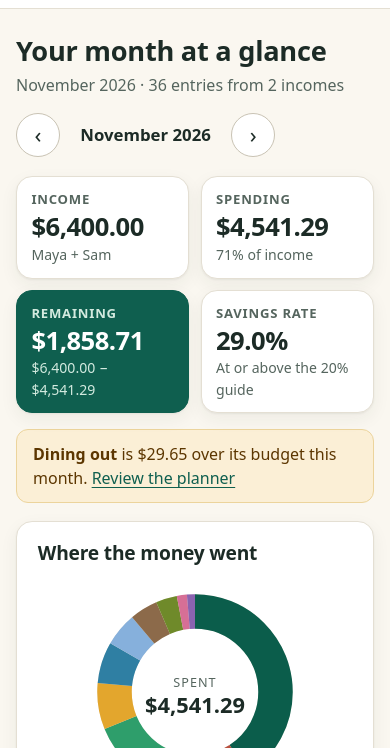
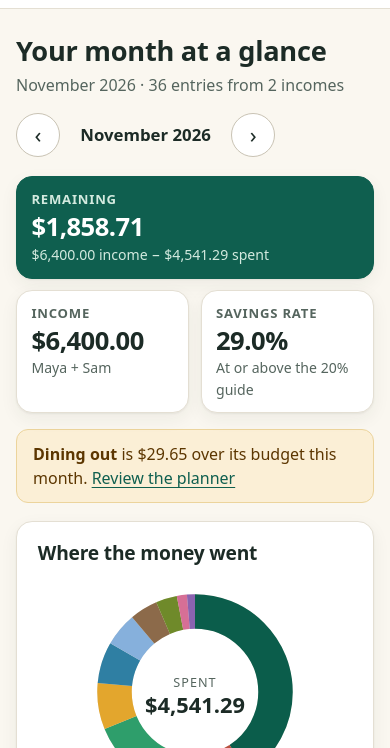
Before and after one commit to MilkCross/best-household-budget-site, a plain HTML site: page app/index.html in a window 390 px wide. Shown: the part 96-844 px from the top of the page. Drawn offline with Linux system fonts and the light colour scheme.

Commit message:
v2: tighten dashboard summary to three cards, re-shoot dashboard and calculators screenshots

```diff
--- a/app/dashboard.js
+++ b/app/dashboard.js
@@ -17,8 +17,7 @@ export function render(main) {
     $('#dash-body', main).innerHTML = `
       <section class="kpis" aria-label="Month totals">
         <div class="kpi"><span class="kpi-label">Income</span><span class="kpi-value">${money(s.income)}</span><span class="kpi-sub">${state.income.map((i) => esc(i.name.split(' ')[0])).join(' + ')}</span></div>
-        <div class="kpi"><span class="kpi-label">Spending</span><span class="kpi-value">${money(s.spent)}</span><span class="kpi-sub">${percent(s.income ? s.spent / s.income : 0, 0)} of income</span></div>
-        <div class="kpi accent"><span class="kpi-label">Remaining</span><span class="kpi-value ${s.remaining < 0 ? 'neg' : ''}">${money(s.remaining)}</span><span class="kpi-sub">${money(s.income)} − ${money(s.spent)}</span></div>
+        <div class="kpi accent"><span class="kpi-label">Remaining</span><span class="kpi-value ${s.remaining < 0 ? 'neg' : ''}">${money(s.remaining)}</span><span class="kpi-sub">${money(s.income)} income − ${money(s.spent)} spent</span></div>
         <div class="kpi"><span class="kpi-label">Savings rate</span><span class="kpi-value">${percent(s.savingsRate)}</span><span class="kpi-sub">${s.savingsRate >= 0.2 ? 'At or above the 20% guide' : 'Below the 20% guide'}</span></div>
       </section>
       ${tip ? `<p class="callout warn"><strong>${esc(tip.cat.name)}</strong> is ${money(tip.amount)} over its budget this month. <a href="planner.html">Review the planner</a></p>` : '<p class="callout">Every category is within budget this month.</p>'}
--- a/app/style.css
+++ b/app/style.css
@@ -237,6 +237,7 @@ table .num { text-align: right; }
   .dash-grid, .plan-grid, .goal-grid { grid-template-columns: 1fr; }
   .kpis, .kpis:has(> :nth-child(3):last-child) { grid-template-columns: 1fr 1fr; gap: .7rem; }
   .kpi { padding: .8rem .9rem; }
+  .kpis:has(> :nth-child(3):last-child) .kpi.accent { grid-column: 1 / -1; order: -1; }
   .cat-chart { grid-template-columns: 1fr; justify-items: center; }
   .legend { width: 100%; }
   .bva li { grid-template-columns: 1fr auto; row-gap: .3rem; padding-bottom: .5rem; border-bottom: 1px solid var(--line); }
--- a/shots.json
+++ b/shots.json
@@ -1,6 +1,6 @@
 [
   { "file": "1-dashboard.png", "path": "index.html", "viewport": { "width": 1280, "height": 1280 }, "note": "Dashboard: month KPIs, category donut, next bills, budget vs actual, goal in focus" },
   { "file": "2-tracker.png", "path": "tracker.html", "viewport": { "width": 1280, "height": 900 }, "note": "Expense tracker: add form, category chart, totals and entries with running total" },
-  { "file": "3-calculators.png", "path": "calculators.html", "viewport": { "width": 1280, "height": 900 }, "note": "Calculators: $300,000 at 5% for 30 years shows $1,610.46 a month, beside compound savings" },
+  { "file": "3-calculators.png", "path": "calculators.html", "viewport": { "width": 1280, "height": 720 }, "note": "Calculators: $300,000 at 5% for 30 years shows $1,610.46 a month, with its inputs, beside the compound savings result" },
   { "file": "4-dashboard-phone.png", "path": "index.html", "viewport": { "width": 390, "height": 844 }, "note": "Dashboard on a phone" }
 ]
```
Also changed, not shown: screenshots/1-dashboard.png, screenshots/3-calculators.png, screenshots/4-dashboard-phone.png, 1 other file.
